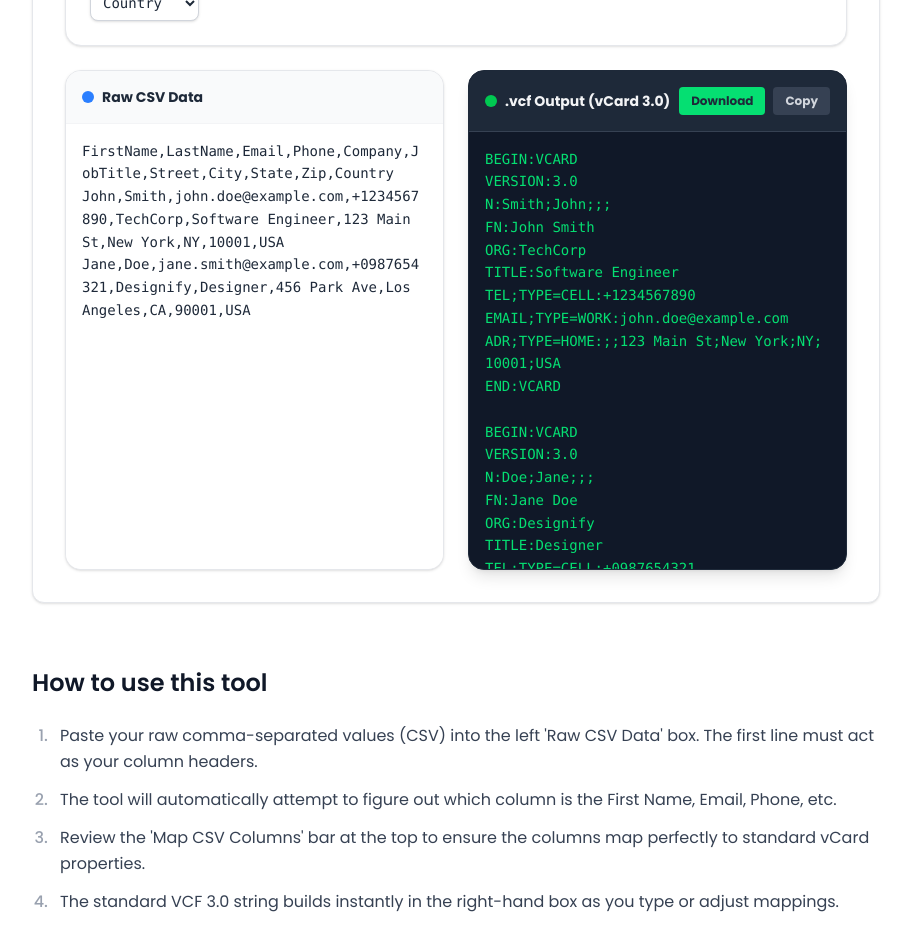
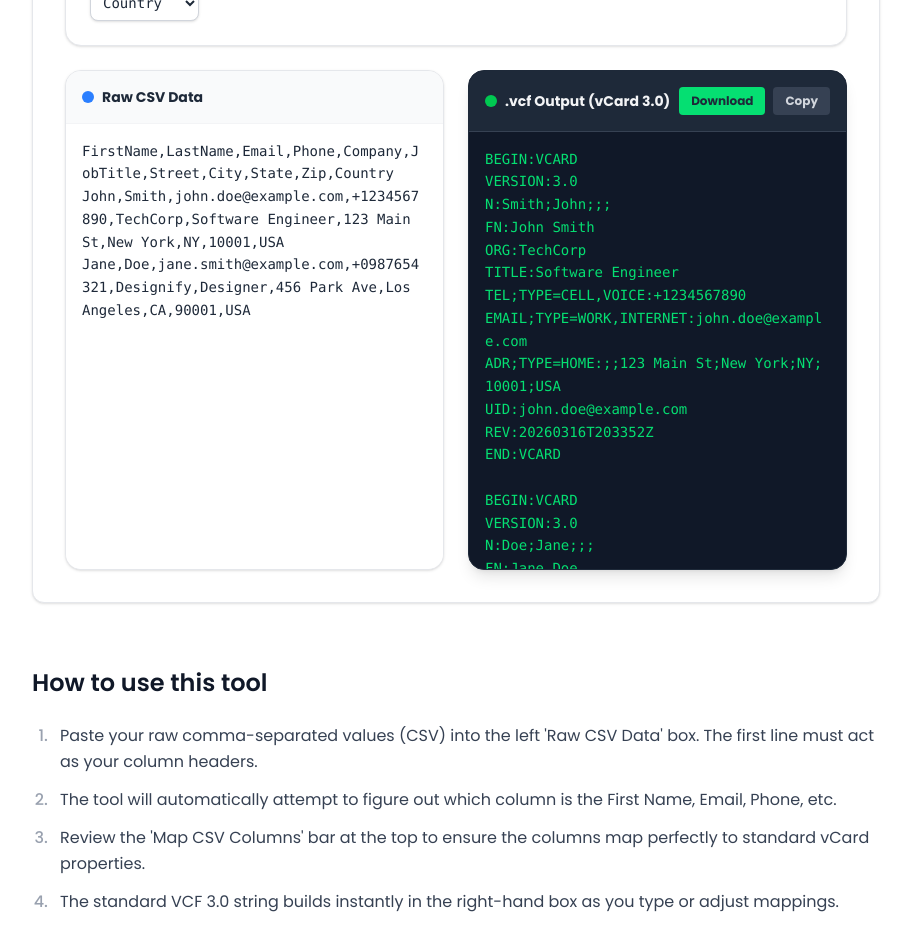
Before and after one commit to ArhamAshfaqft/devtoolslabs, a Next.js app: page /csv-to-vcard in a window 1280 px wide. Shown: the part 960-1889 px from the top of the page, without its empty margins (184-1095 px from the left). Built offline with nearby package versions, Linux system fonts and the light colour scheme.

Commit message:
feat(csv-to-vcard): add pro features and fix ADR formatting

```diff
--- a/components/tools/CsvToVcardTool.tsx
+++ b/components/tools/CsvToVcardTool.tsx
@@ -136,21 +136,27 @@ export default function CsvToVcardTool() {
 
        const finalFn = fullN || `${fn} ${ln}`.trim() || 'Unknown Contact';
 
+       // Pro Features: UID (for de-duplication) and REV (last updated)
+       const uidValue = eml || `uid-${Math.random().toString(36).substring(2, 11)}`;
+       const revTimestamp = new Date().toISOString().replace(/[-:]/g, '').split('.')[0] + 'Z';
+
        let card = 'BEGIN:VCARD\nVERSION:3.0\n';
        card += `N:${ln};${fn};;;\n`;
        card += `FN:${finalFn}\n`;
        if (org) card += `ORG:${org}\n`;
        if (title) card += `TITLE:${title}\n`;
-       if (tel) card += `TEL;TYPE=CELL:${tel}\n`;
-       if (eml) card += `EMAIL;TYPE=WORK:${eml}\n`;
+       if (tel) card += `TEL;TYPE=CELL,VOICE:${tel}\n`;
+       if (eml) card += `EMAIL;TYPE=WORK,INTERNET:${eml}\n`;
 
-       // Construct ADR
+       // Construct ADR (vCard 3.0: P.O. Box; Extended; Street; Locality; Region; ZIP; Country)
        if (street || city || state || zip || country) {
            card += `ADR;TYPE=HOME:;;${street};${city};${state};${zip};${country}\n`;
        } else if (adrFull) {
            card += `ADR;TYPE=HOME:;;${adrFull};;;;\n`;
        }
 
+       card += `UID:${uidValue}\n`;
+       card += `REV:${revTimestamp}\n`;
        card += 'END:VCARD\n\n';
        generatedVcards += card;
      }
```
